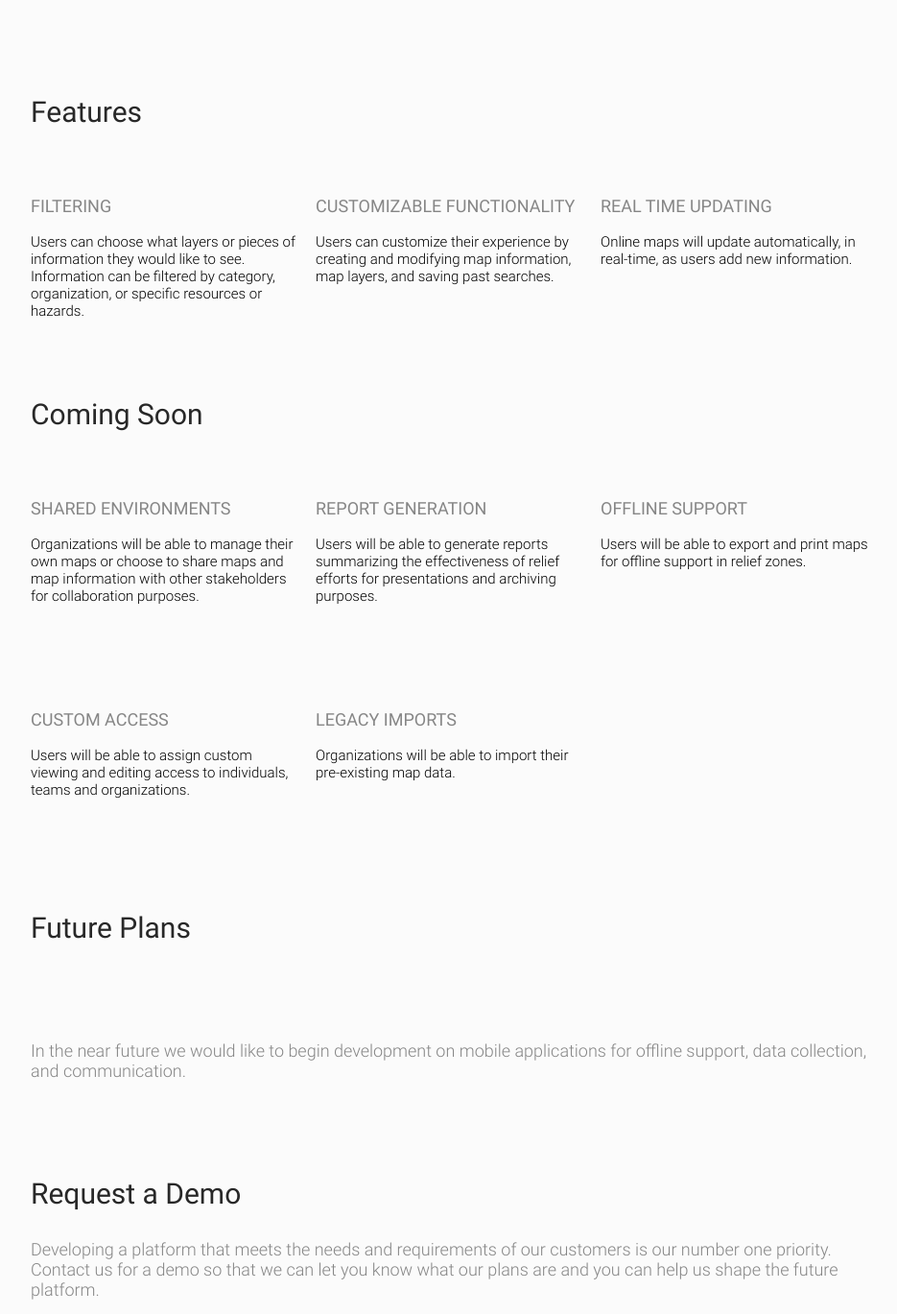
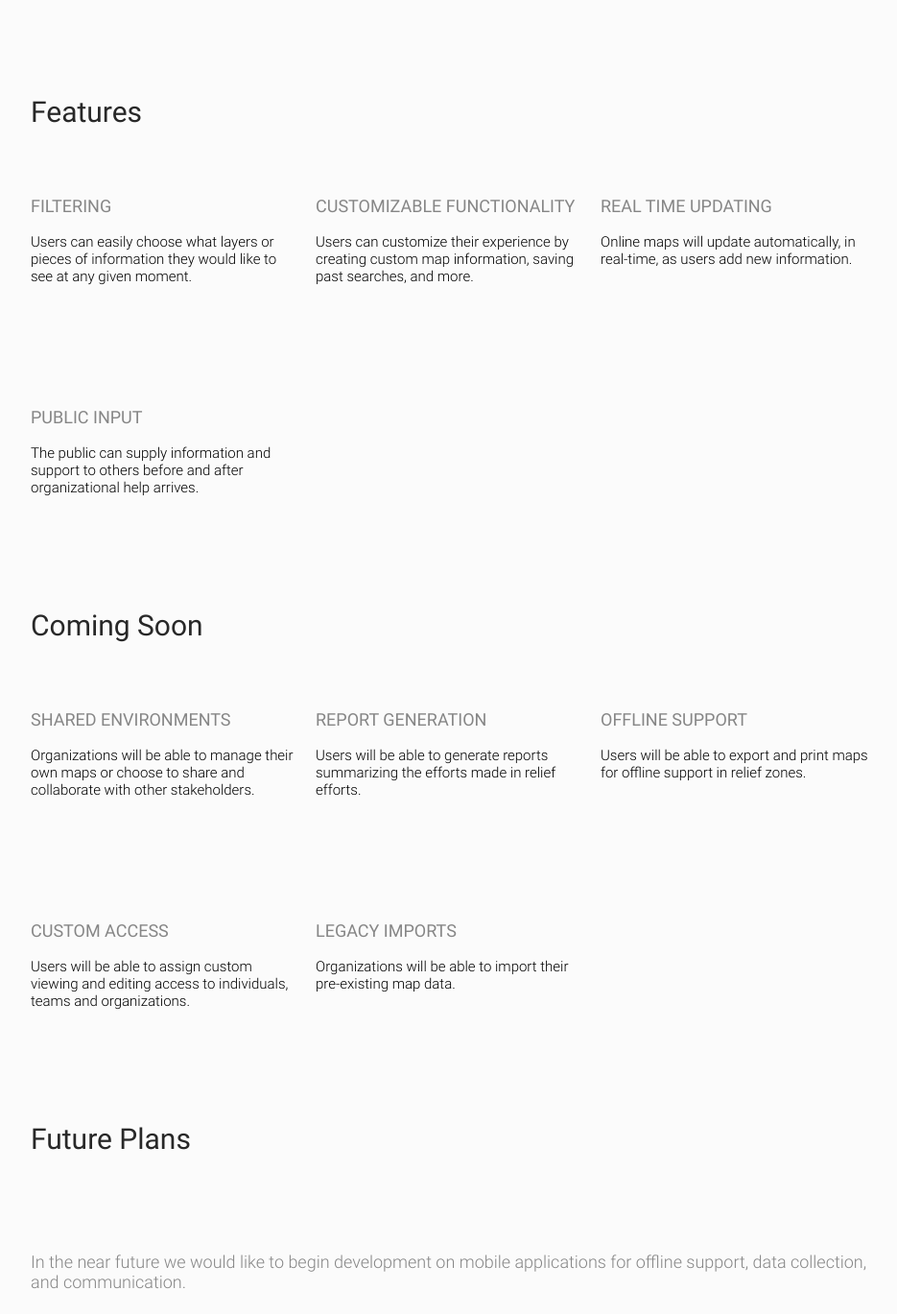
Before and after one commit to ProgrammingJoe/Liefbase-Static-Site, a Flask app: page / in a window 1280 px wide. Shown: the part 922-2291 px from the top of the page at 96% size, without its empty margins (158-1093 px from the left). Run offline with Flask 2, Linux system fonts and the light colour scheme.

Commit message:
Shortened feature summaries

```diff
--- a/static_site/babel.cfg
+++ b/static_site/babel.cfg
@@ -1,3 +1,3 @@
-[python: app.py]
+[python: views.py]
 [jinja2: **/templates/**.html]
 extensions=jinja2.ext.autoescape,jinja2.ext.with_
--- a/static_site/templates/index.html
+++ b/static_site/templates/index.html
@@ -40,14 +40,14 @@
       <div class="platform-point">
         <div class="platform-point-inner">
           <p class="point-title feature-title">{{ _('FILTERING') }}</p>
-          <p class="point-description standard-text">{{ _('Users can choose what layers or pieces of information they would like to see. Information can be filtered by category, organization, or specific resources or hazards.') }}</p>
+          <p class="point-description standard-text">{{ _('Users can easily choose what layers or pieces of information they would like to see at any given moment.') }}</p>
         </div>
       </div>
 
       <div class="platform-point">
         <div class="platform-point-inner">
           <p class="point-title feature-title">{{ _('CUSTOMIZABLE FUNCTIONALITY') }}</p>
-          <p class="point-description standard-text">{{ _('Users can customize their experience by creating and modifying map information, map layers, and saving past searches.') }}</p>
+          <p class="point-description standard-text">{{ _('Users can customize their experience by creating custom map information, saving past searches, and more.') }}</p>
         </div>
       </div>
 
@@ -55,6 +55,13 @@
         <div class="platform-point-inner">
           <p class="point-title feature-title">{{ _('REAL TIME UPDATING') }}</p>
           <p class="point-description standard-text">{{ _('Online maps will update automatically, in real-time, as users add new information.') }}</p>
+        </div>
+      </div>
+
+      <div class="platform-point">
+        <div class="platform-point-inner">
+          <p class="point-title feature-title">{{ _('PUBLIC INPUT') }}</p>
+          <p class="point-description standard-text">{{ _('The public can supply information and support to others before and after organizational help arrives.') }}</p>
         </div>
       </div>
     </div>
@@ -65,14 +72,14 @@
       <div class="platform-point">
         <div class="platform-point-inner">
           <p class="point-title feature-title">{{ _('SHARED ENVIRONMENTS') }}</p>
-          <p class="point-description standard-text">{{ _('Organizations will be able to manage their own maps or choose to share maps and map information with other stakeholders for collaboration purposes.') }}</p>
+          <p class="point-description standard-text">{{ _('Organizations will be able to manage their own maps or choose to share and collaborate with other stakeholders.') }}</p>
         </div>
       </div>
 
       <div class="platform-point">
         <div class="platform-point-inner">
           <p class="point-title feature-title">{{ _('REPORT GENERATION') }}</p>
-          <p class="point-description standard-text">{{ _('Users will be able to generate reports summarizing the effectiveness of relief efforts for presentations and archiving purposes.') }}</p>
+          <p class="point-description standard-text">{{ _('Users will be able to generate reports summarizing the efforts made in relief efforts.') }}</p>
         </div>
       </div>
 
```
Also changed, not shown: 1 other file.
